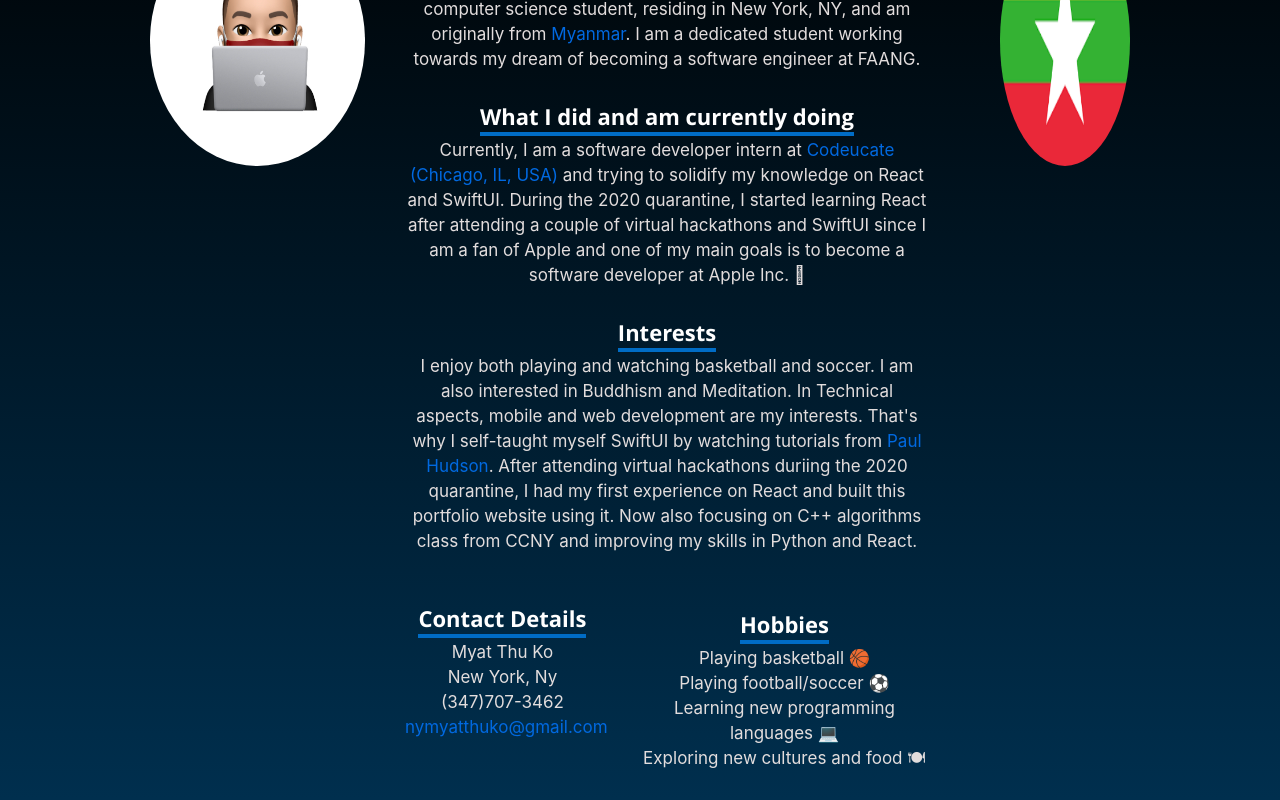
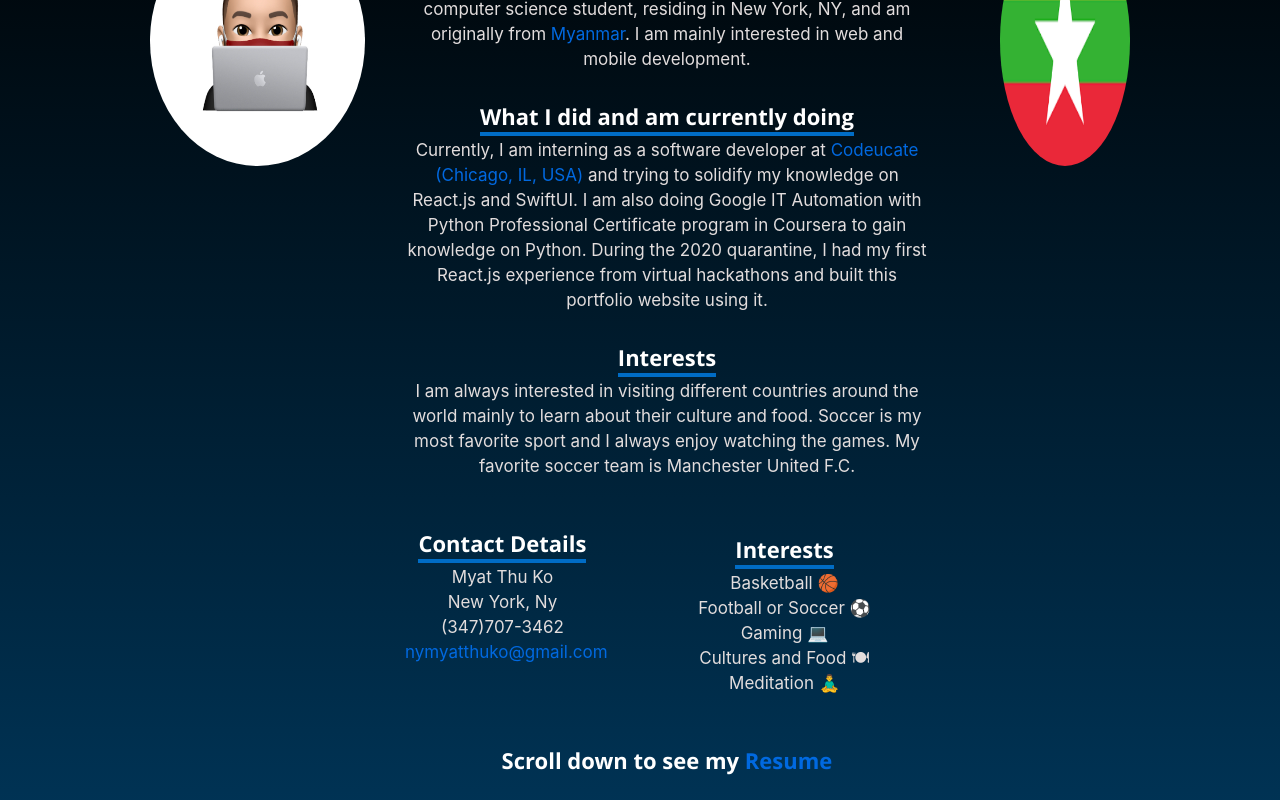
Before and after one commit to MyatThuKo/Portfolio-Website, a React (Create React App) app: page / in a window 1280 px wide. Shown: the part 980-1780 px from the top of the page. Built offline with nearby package versions, Linux system fonts and the light colour scheme.

Commit message:
Changes in about

```diff
--- a/src/components/about/about.js
+++ b/src/components/about/about.js
@@ -13,20 +13,18 @@
                         <p>
                             Hey there, I am Myat Thu Ko, people call me Tony. I am a computer science student, residing in New York, NY, and
                             am originally from<a href="https://en.wikipedia.org/wiki/Myanmar" target="_blank"> Myanmar</a>.
-                            I am a dedicated student working towards my dream of becoming a software engineer at FAANG.
+                            I am mainly interested in web and mobile development.
                         </p>
                         <h2><span>What I did and am currently doing</span></h2>
                         <p>
-                            Currently, I am a software developer intern at <a href="https://wecodeucate.org/" target="_blank">Codeucate (Chicago, IL, USA)</a> and trying to solidify my knowledge on React and SwiftUI.
-                            During the 2020 quarantine, I started learning React after attending a couple of virtual hackathons and
-                            SwiftUI since I am a fan of Apple and one of my main goals is to become a software developer at Apple Inc. 
+                            Currently, I am interning as a software developer at <a href="https://wecodeucate.org/" target="_blank">Codeucate (Chicago, IL, USA)</a> and trying to solidify my knowledge on React.js and SwiftUI.
+                            I am also doing Google IT Automation with Python Professional Certificate program in Coursera to gain knowledge on Python.
+                            During the 2020 quarantine, I had my first React.js experience from virtual hackathons and built this portfolio website using it.
                         </p>
                         <h2><span>Interests</span></h2>
                         <p>
-                            I enjoy both playing and watching basketball and soccer. I am also interested in Buddhism and Meditation. In Technical aspects, mobile and web development are my interests.
-                            That's why I self-taught myself SwiftUI by watching tutorials from <a href="https://www.hackingwithswift.com/" target="_blank">Paul Hudson</a>.
-                            After attending virtual hackathons duriing the 2020 quarantine, I had my first experience on React and built this portfolio website using it.
-                            Now also focusing on C++ algorithms class from CCNY and improving my skills in Python and React.
+                            I am always interested in visiting different countries around the world mainly to learn about their culture and food.
+                            Soccer is my most favorite sport and I always enjoy watching the games. My favorite soccer team is Manchester United F.C.
                         </p>
                     </div>
                     <div className="row">
@@ -40,12 +38,13 @@
                             </p>
                         </div>
                         <div className="columns download">
-                            <h2><span>Hobbies</span></h2>
+                            <h2><span>Interests</span></h2>
                             <p className="hobbies">
-                                <span> Playing basketball 🏀 </span> <br />
-                                <span> Playing football/soccer ⚽️ </span> <br />
-                                <span> Learning new programming languages 💻 </span> <br />
-                                <span> Exploring new cultures and food 🍽 </span> <br />
+                                <span> Basketball 🏀 </span> <br />
+                                <span> Football or Soccer ⚽️ </span> <br />
+                                <span> Gaming 💻 </span> <br />
+                                <span> Cultures and Food 🍽 </span> <br />
+                                <span> Meditation 🧘‍♂️ </span> <br />
                             </p>
                         </div>
                     </div>
```
